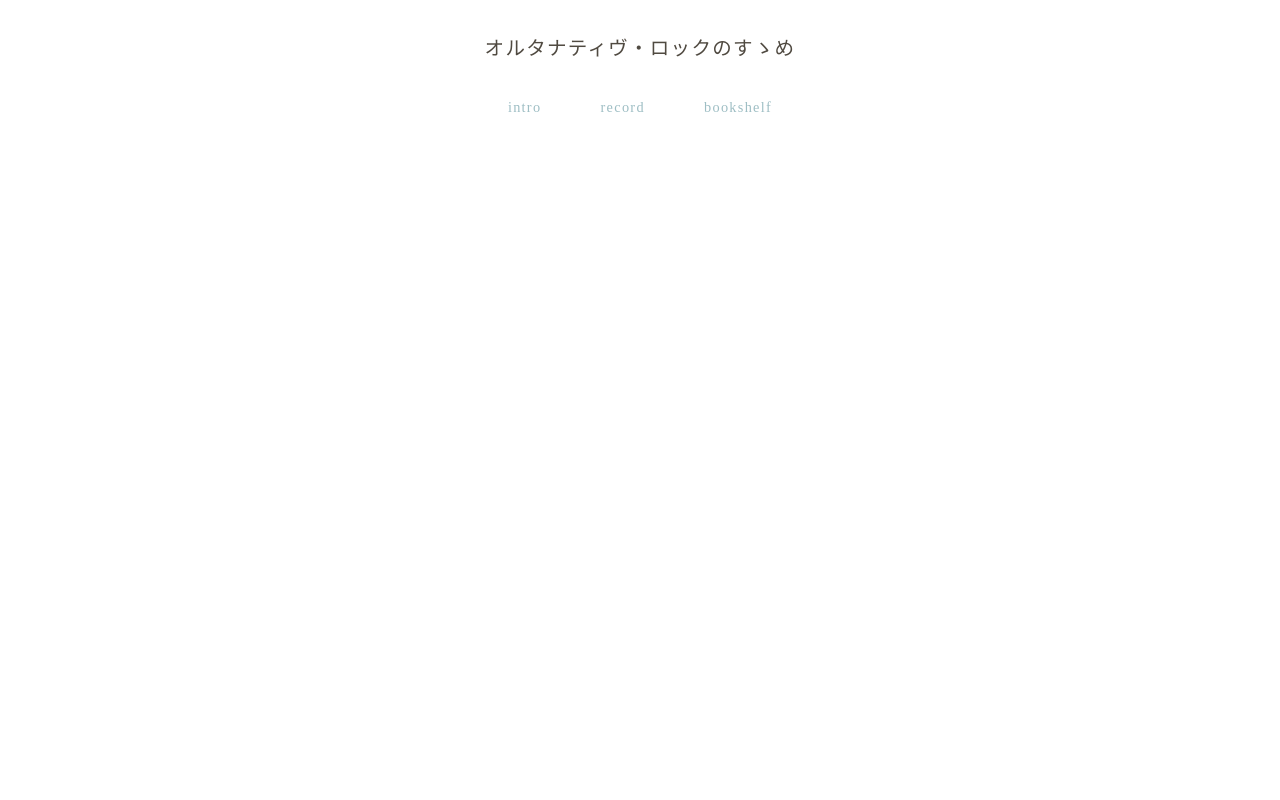
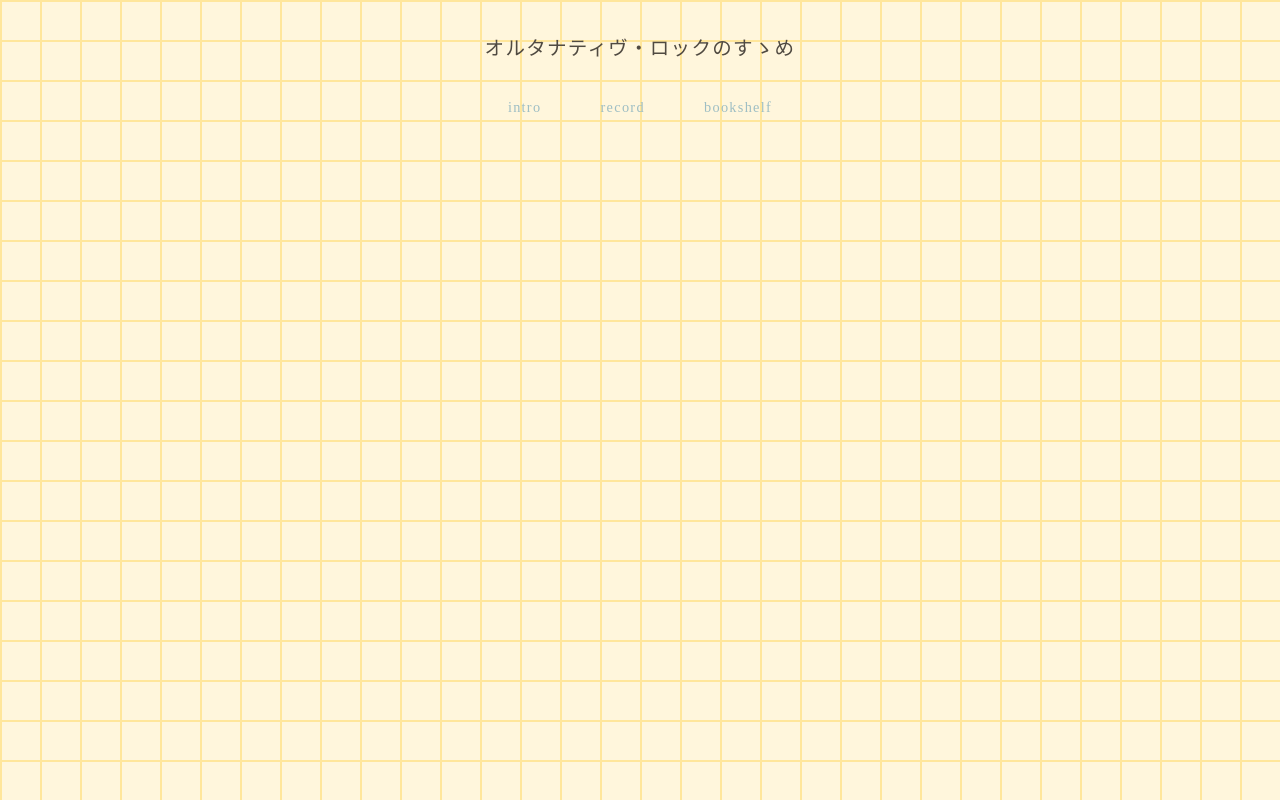
Before and after one commit to paranoiac-eve/paranoiac-eve.github.io, a plain HTML site: page t/index.html in a window 1280 px wide. Drawn offline with Linux system fonts and the light colour scheme; a web font is replaced by a local one.

Commit message:
Update index.html

```diff
--- a/t/index.html
+++ b/t/index.html
@@ -10,6 +10,7 @@
 <title>オルタナティヴ・ロックのすゝめ</title>
 </head>
 <body>
+<div class="bg_pattern Boxes"></div>
 <header>
   <h1>オルタナティヴ・ロックのすゝめ</h1>
 <nav><ul>
```
